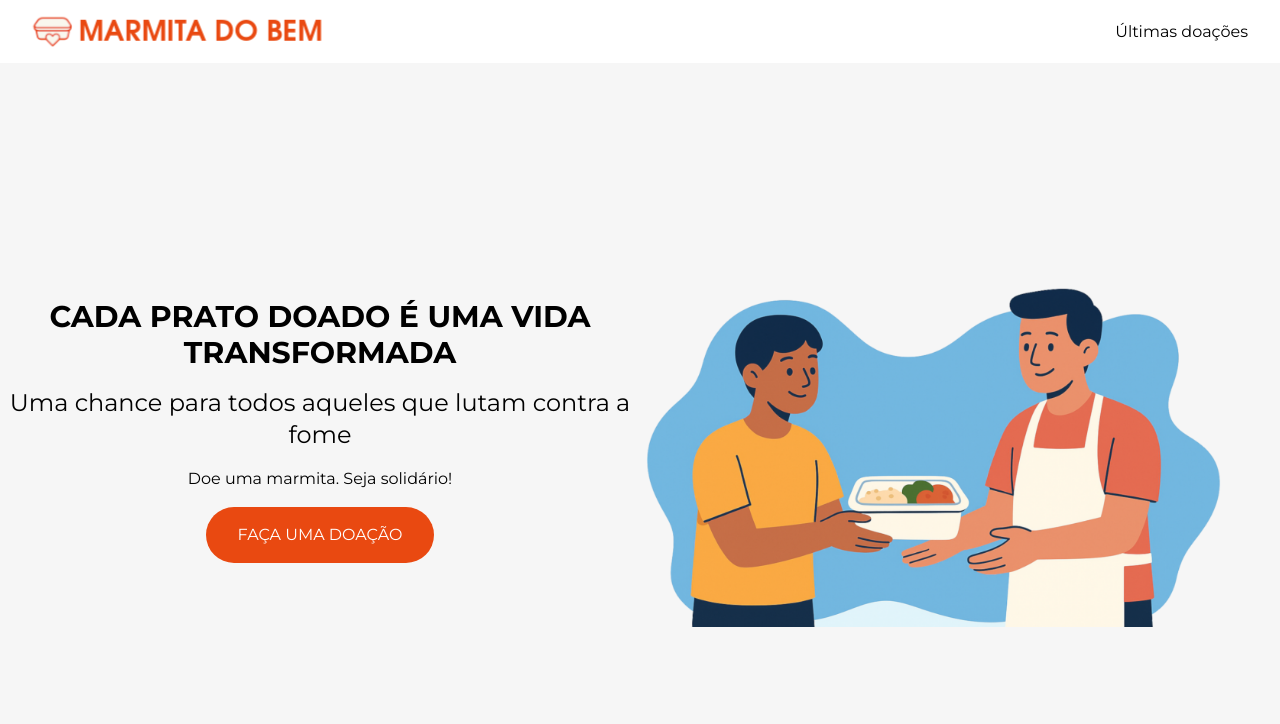
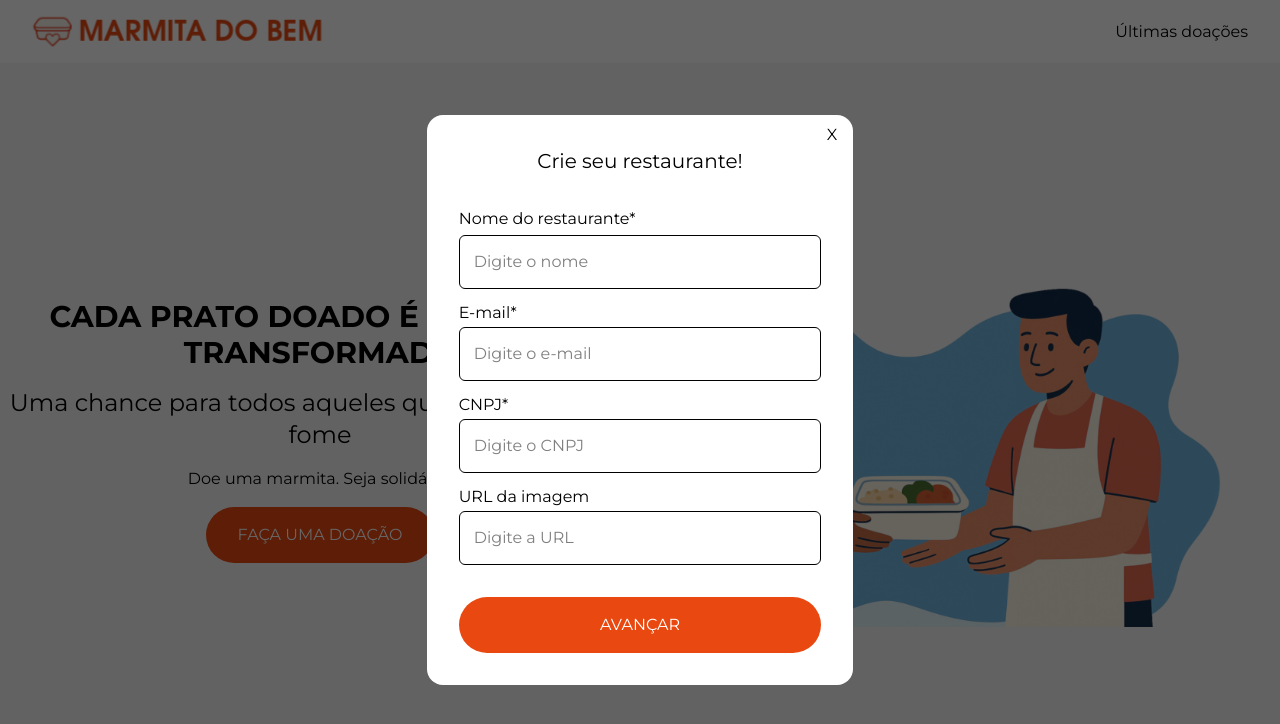
Before and after one commit to Enzovnm/restaurant-donation-management-platform, a React (Vite) app in the folder front-end/restaurant-donation-management-platform/: page /create-donation/restaurant in a window 1280 px wide. Shown: the top 724 px of the page. Built offline with nearby package versions, Linux system fonts and the light colour scheme.

Commit message:
feat: React Router dom & Donation schema

```diff
--- a/front-end/restaurant-donation-management-platform/package.json
+++ b/front-end/restaurant-donation-management-platform/package.json
@@ -10,11 +10,15 @@
     "preview": "vite preview"
   },
   "dependencies": {
+    "@hookform/resolvers": "^5.2.1",
     "@tailwindcss/vite": "^4.1.12",
     "hamburger-react": "^2.5.2",
     "react": "^19.1.1",
     "react-dom": "^19.1.1",
-    "tailwindcss": "^4.1.12"
+    "react-hook-form": "^7.62.0",
+    "react-router": "^7.8.2",
+    "tailwindcss": "^4.1.12",
+    "zod": "^4.1.5"
   },
   "devDependencies": {
     "@eslint/js": "^9.33.0",
--- a/front-end/restaurant-donation-management-platform/src/App.tsx
+++ /dev/null
@@ -1,13 +0,0 @@
-import { Home } from "./components/Home/Home";
-import { Navbar } from "./components/Navbar/Navbar";
-
-function App() {
-  return (
-    <>
-      <Navbar />
-      <Home />
-    </>
-  );
-}
-
-export default App;
--- /dev/null
+++ b/front-end/restaurant-donation-management-platform/src/components/CreateDonation/donation-schema.ts
@@ -0,0 +1,12 @@
+import { z } from "zod";
+
+export const donationSchema = z.object({
+  restaurantName: z.string().min(1),
+  email: z.string().email(),
+  cnpj: z.string().length(14),
+  picture: z.string().optional(),
+  mealName: z.string().min(1),
+  mealDescription: z.string().min(1),
+});
+
+export type DonationSchema = z.infer<typeof donationSchema>;
--- a/front-end/restaurant-donation-management-platform/src/components/CreateDonation/index.tsx
+++ b/front-end/restaurant-donation-management-platform/src/components/CreateDonation/index.tsx
@@ -1,23 +1,21 @@
 import React from "react";
-import { CreateRestaurant } from "./steps/create-restaurant";
+import { Outlet, useNavigate } from "react-router";
 
-interface CreateDonationProps {
-  closeCreateDonationModal: () => void;
-}
+export const CreateDonation = () => {
+  const navigate = useNavigate();
 
-export const CreateDonation = ({
-  closeCreateDonationModal,
-}: CreateDonationProps) => {
+  const closeModal = () => navigate("/");
+
   return (
     <div className="fixed inset-0 bg-black/60 flex items-center justify-center">
       <div className="bg-white rounded-2xl w-11/12 md:w-1/3 p-8 relative flex">
         <button
           className="absolute right-4 top-2 cursor-pointer"
-          onClick={closeCreateDonationModal}
+          onClick={closeModal}
         >
           X
         </button>
-        <CreateRestaurant />
+        <Outlet />
       </div>
     </div>
   );
--- a/front-end/restaurant-donation-management-platform/src/components/CreateDonation/steps/create-meal.tsx
+++ b/front-end/restaurant-donation-management-platform/src/components/CreateDonation/steps/create-meal.tsx
@@ -0,0 +1,5 @@
+import React from "react";
+
+export const CreateMeal = () => {
+  return <div>create-meal</div>;
+};
--- a/front-end/restaurant-donation-management-platform/src/components/CreateDonation/steps/create-restaurant.tsx
+++ b/front-end/restaurant-donation-management-platform/src/components/CreateDonation/steps/create-restaurant.tsx
@@ -1,18 +1,45 @@
-import React from "react";
+import { z } from "zod";
+import { donationSchema } from "../donation-schema";
+import { useForm } from "react-hook-form";
+import { zodResolver } from "@hookform/resolvers/zod";
+
+const createRestaurantSchema = donationSchema.pick({
+  restaurantName: true,
+  email: true,
+  cnpj: true,
+  picture: true,
+});
+
+type CreateRestaurantSchema = z.infer<typeof createRestaurantSchema>;
 
 export const CreateRestaurant = () => {
+  const {
+    register,
+    handleSubmit,
+    formState: { errors },
+  } = useForm<CreateRestaurantSchema>({
+    resolver: zodResolver(createRestaurantSchema),
+  });
+
+  const handleForm = (data: CreateRestaurantSchema) => {
+    console.log(data);
+  };
+
+  console.log(errors);
+
   return (
     <div className="w-full">
       <div>
         <h1 className="text-xl text-center">Crie seu restaurante!</h1>
       </div>
-      <form className="mt-8 ">
+      <form className="mt-8" onSubmit={handleSubmit(handleForm)}>
         <div>
           <label>Nome do restaurante*</label>
           <input
             type="text"
             className="w-full mt-1 p-3.5 border rounded-md"
             placeholder="Digite o nome"
+            {...register("restaurantName")}
           />
         </div>
 
@@ -22,24 +49,27 @@ export const CreateRestaurant = () => {
             type="email"
             className="w-full mt-0.5 p-3.5 border rounded-md"
             placeholder="Digite o e-mail"
+            {...register("email")}
           />
         </div>
 
         <div className="mt-3">
           <label>CNPJ*</label>
           <input
-            type="email"
+            type="text"
             className="w-full mt-0.5 p-3.5 border rounded-md"
             placeholder="Digite o CNPJ"
+            {...register("cnpj")}
           />
         </div>
 
         <div className="mt-3">
           <label>URL da imagem</label>
           <input
-            type="url"
+            type="text"
             className="w-full mt-0.5 p-3.5 border rounded-md"
             placeholder="Digite a URL"
+            {...register("picture")}
           />
         </div>
 
--- a/front-end/restaurant-donation-management-platform/src/components/Home/Home.tsx
+++ b/front-end/restaurant-donation-management-platform/src/components/Home/Home.tsx
@@ -1,18 +1,19 @@
-import { useState } from "react";
 import imgDonate from "../../assets/donate-image.png";
-import { CreateDonation } from "../CreateDonation";
+import { Outlet, useNavigate } from "react-router";
 
 export const Home = () => {
-  const [isCreateDonationModalOpen, setIsCreateDonationModalOpen] =
-    useState<boolean>(false);
+  const navigate = useNavigate();
 
-  const openCreateDonationModal = () => {
-    setIsCreateDonationModalOpen(true);
-  };
+  // const [isCreateDonationModalOpen, setIsCreateDonationModalOpen] =
+  //   useState<boolean>(false);
 
-  const closeCreateDonationModal = () => {
-    setIsCreateDonationModalOpen(false);
-  };
+  // const openCreateDonationModal = () => {
+  //   setIsCreateDonationModalOpen(true);
+  // };
+
+  // const closeCreateDonationModal = () => {
+  //   setIsCreateDonationModalOpen(false);
+  // };
 
   return (
     <main className="flex w-screen h-hero px-4 md:px-0 bg-[#f6f6f6]">
@@ -26,8 +27,8 @@ export const Home = () => {
           </h2>
           <h3 className="mt-4">Doe uma marmita. Seja solidário!</h3>
           <button
-            onClick={openCreateDonationModal}
-            className="bg-[#e94911] text-white  px-8 py-4 rounded-full mt-4 cursor-pointer"
+            onClick={() => navigate("/create-donation")}
+            className="bg-[#e94911] text-white px-8 py-4 rounded-full mt-4 cursor-pointer"
           >
             FAÇA UMA DOAÇÃO
           </button>
@@ -37,9 +38,7 @@ export const Home = () => {
         </div>
       </div>
 
-      {isCreateDonationModalOpen && (
-        <CreateDonation closeCreateDonationModal={closeCreateDonationModal} />
-      )}
+      <Outlet />
     </main>
   );
 };
--- a/front-end/restaurant-donation-management-platform/src/main.tsx
+++ b/front-end/restaurant-donation-management-platform/src/main.tsx
@@ -1,10 +1,26 @@
 import { StrictMode } from "react";
 import { createRoot } from "react-dom/client";
 import "./index.css";
-import App from "./App.tsx";
+import { BrowserRouter, Route, Routes } from "react-router";
+import { Navbar } from "./components/Navbar/Navbar";
+import { Home } from "./components/Home/Home";
+import { CreateDonation } from "./components/CreateDonation";
+import { CreateRestaurant } from "./components/CreateDonation/steps/create-restaurant";
+import { CreateMeal } from "./components/CreateDonation/steps/create-meal";
 
 createRoot(document.getElementById("root")!).render(
   <StrictMode>
-    <App />
+    <BrowserRouter>
+      <Navbar />
+      <Routes>
+        <Route path="/" element={<Home />}>
+          <Route path="create-donation" element={<CreateDonation />}>
+            <Route index element={<CreateRestaurant />} />
+            <Route path="restaurant" element={<CreateRestaurant />} />
+            <Route path="meal" element={<CreateMeal />} />
+          </Route>
+        </Route>
+      </Routes>
+    </BrowserRouter>
   </StrictMode>
 );
```
Also changed, not shown: 1 other file (tests, documents, lock files or other folders).
